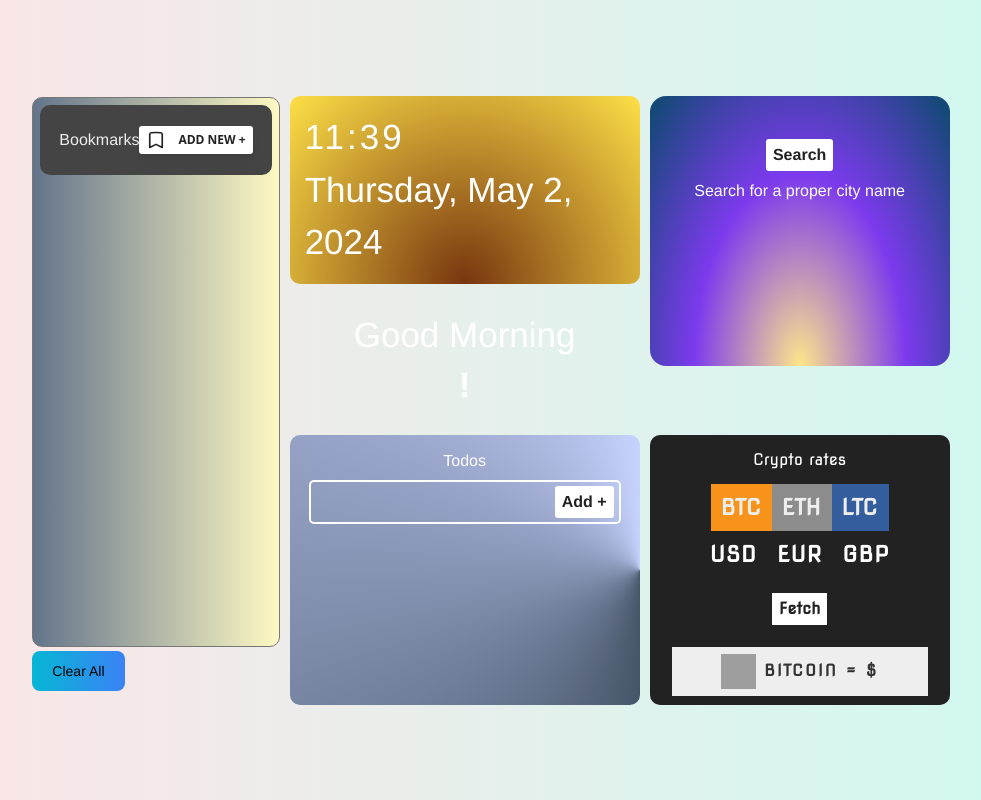
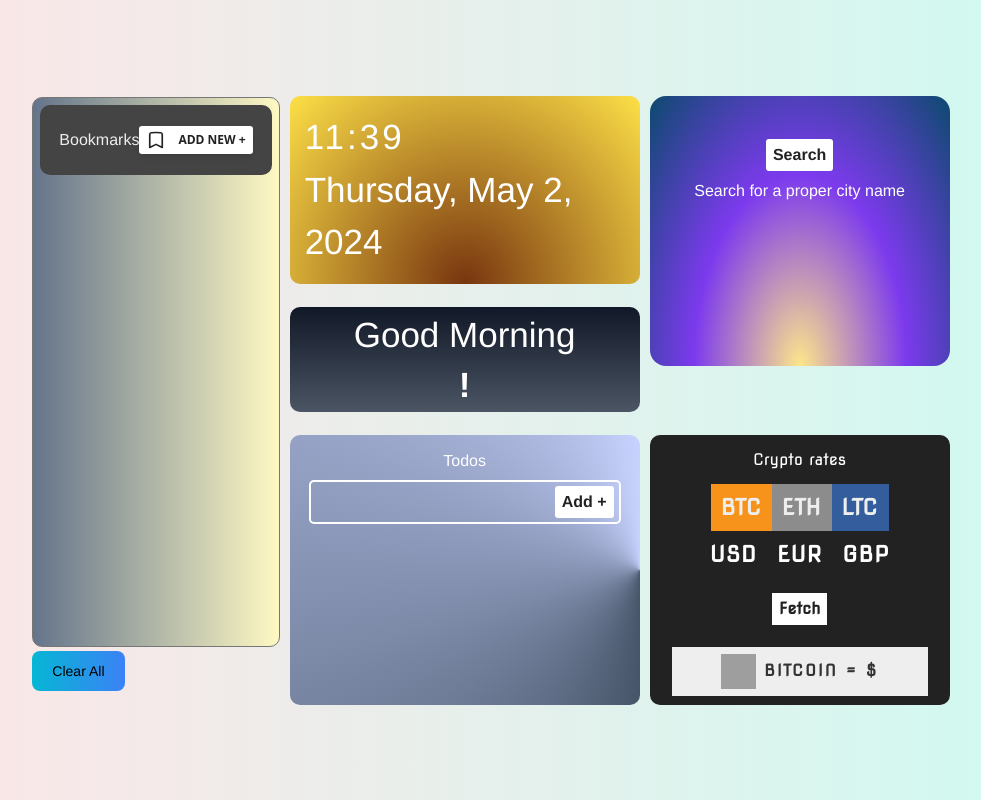
Before and after one commit to vishxly/Bookmark, a React (Vite) app: page / in a window 1280 px wide. Shown: the whole page, without its empty margins (149-1130 px from the left). Built offline with nearby package versions, Linux system fonts and the light colour scheme; grey boxes are pictures that could not be loaded.

Commit message:
final change done

```diff
--- a/src/Components/Greeting/Greeting.tsx
+++ b/src/Components/Greeting/Greeting.tsx
@@ -7,7 +7,7 @@ const Greeting: React.FC = () => {
   const [userName, setUserName] = useState<string>("");
   const [isMade, setIsMade] = useState<boolean>(true);
 
-  const submitUserName = (e: React.FormEvent<HTMLFormElement>) => {
+  const submitUserName = (e: React.FormEvent) => {
     e.preventDefault();
     console.log(userName);
     setIsMade(true);
@@ -30,14 +30,15 @@ const Greeting: React.FC = () => {
     }
   }, []);
 
+
   useEffect(() => {
     const json = JSON.stringify(userName);
     localStorage.setItem("userName", json);
   }, [userName]);
 
   useEffect(() => {
-    let d = new Date();
-    let h = d.getHours();
+    const d = new Date();
+    const h = d.getHours();
 
     if (h > 4 && h < 12) {
       setGreetingMessage("Good Morning");
@@ -49,7 +50,7 @@ const Greeting: React.FC = () => {
   }, []);
 
   return (
-    <div className="time-card greeting">
+    <div className="time-card greeting bg-gradient-to-b from-gray-900 to-gray-600 ">
       <span>{greetingMessage}</span>
       <br />
       {!isMade ? (
```
